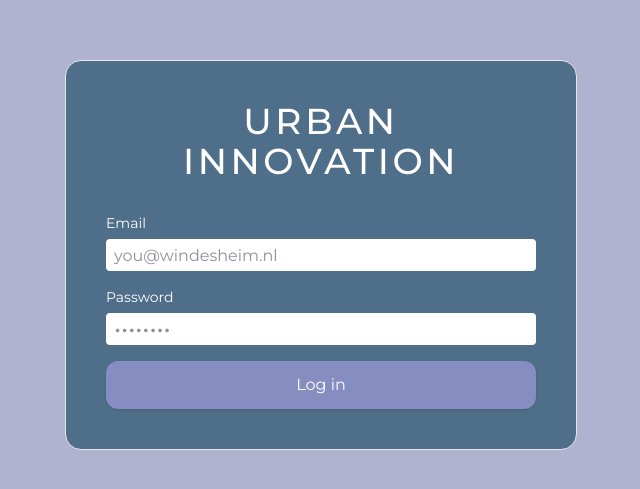
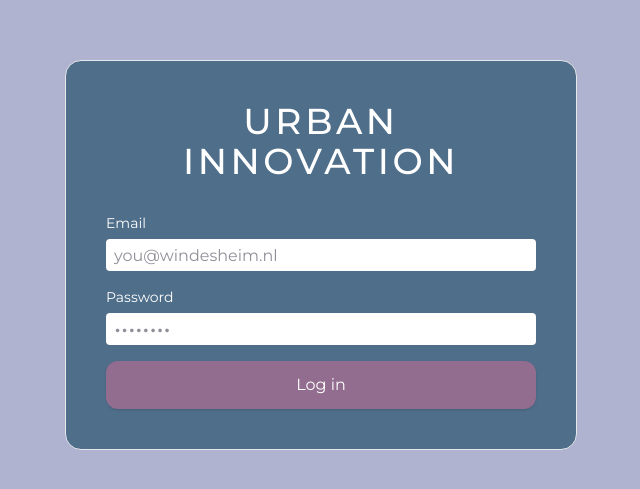
Before and after one commit to ninameier1/urbinn, a Next.js app: page /login in a window 1280 px wide. Shown: the part 145-634 px from the top of the page, without its empty margins (319-959 px from the left). Built offline with nearby package versions, Linux system fonts and the light colour scheme.

Commit message:
Style: Small changes

```diff
--- a/components/Button.tsx
+++ b/components/Button.tsx
@@ -28,7 +28,7 @@ export default function Button({
 
   const variants = {
     primary: "bg-primary text-white shadow-sm hover:bg-secondary hover:text-text",
-    secondary: "bg-secondary text-white shadow-sm hover:bg-accent hover:text-text",
+    secondary: "bg-accent text-white shadow-sm hover:bg-secondary hover:text-text",
   };
 
   const disabledStyles = "opacity-50 cursor-not-allowed";
--- a/components/MunicipalityCard.tsx
+++ b/components/MunicipalityCard.tsx
@@ -28,7 +28,9 @@ export default function MunicipalityCard({ name, image, href }: __MunicipalityCa
 
        <div className="absolute inset-0 bg-gradient-to-t from-black/20 to-transparent" />
           <div className="absolute bottom-0 left-0 right-0 p-4 bg-black/20 backdrop-blur-sm px-4 py-3">
-            <h2 className="text-2xl text-center text-white/80 hover:text-white">{name}</h2>
+            <h2 className="text-2xl text-center text-white/80 hover:text-white">
+            {name}
+            </h2>
           </div>
         </div>
       </Link>
```
